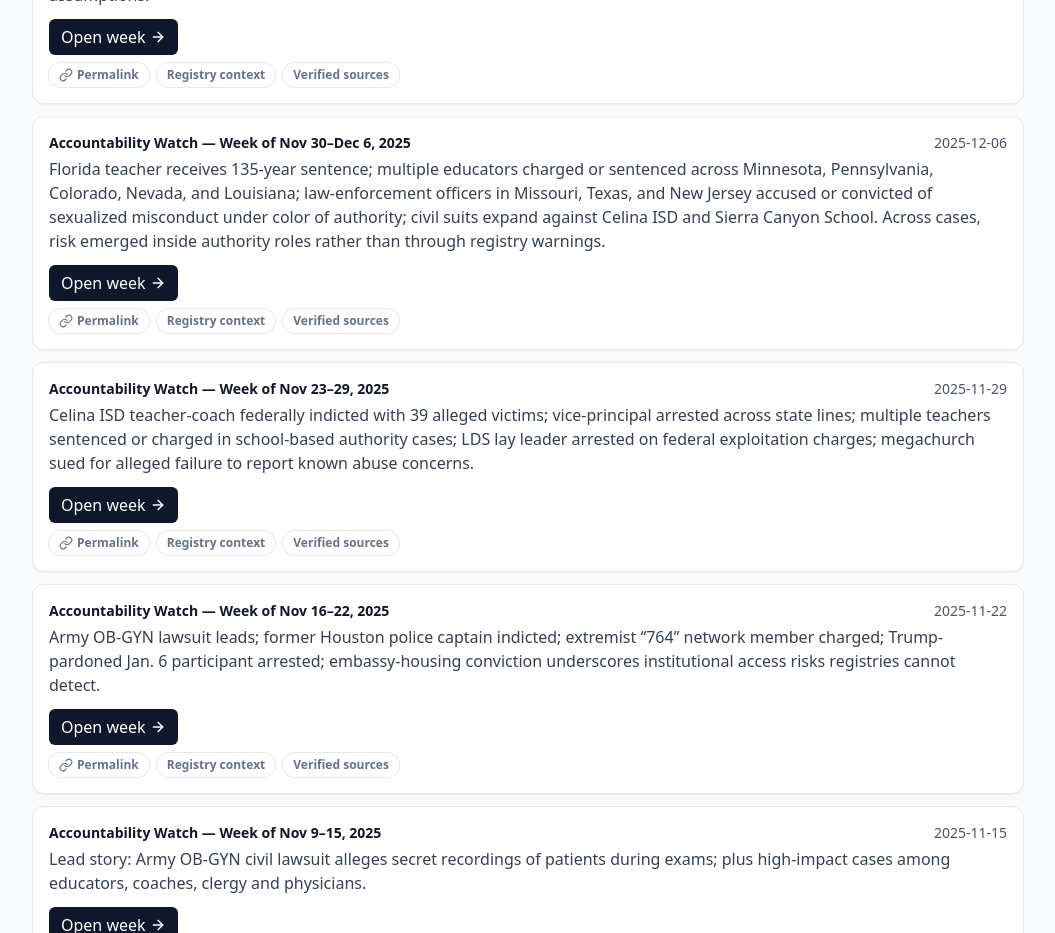
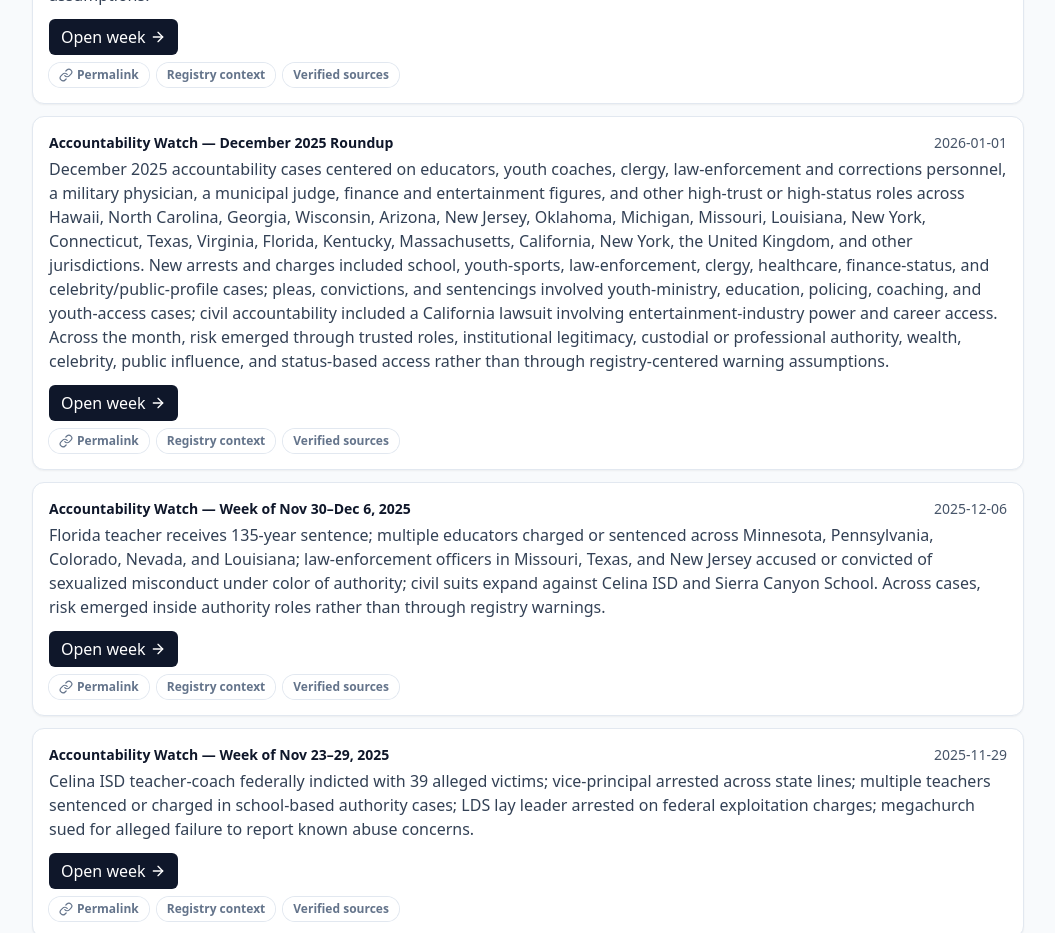
Before and after one commit to projectsolarrecon/Solar, a React (Vite) app: page /resources/accountability-watch in a window 1280 px wide. Shown: the part 2100-3033 px from the top of the page, without its empty margins (112-1167 px from the left). Built offline with nearby package versions, Linux system fonts and the light colour scheme.

Commit message:
Update accountabilityWatch.ts

```diff
--- a/src/data/accountabilityWatch.ts
+++ b/src/data/accountabilityWatch.ts
@@ -30,6 +30,14 @@ export const accountabilityWatch: AccountabilityItem[] = [
   path: "/resources/accountability-watch/2026-02-01",
   summary:
     "Former or current police officers in Washington, D.C., North Carolina, Missouri, Georgia, and New York were arrested, sentenced, or otherwise implicated in January 2026 accountability cases; educators and school-linked defendants in Massachusetts/New Hampshire, Texas, Ohio, New Jersey, Missouri, and Winnsboro ISD figured prominently in both direct offending and alleged institutional concealment; clergy, political, medical, and first-responder cases expanded the month’s reach across Illinois/Missouri, South Carolina, California, Massachusetts, Florida, Wisconsin, and Missouri. Across cases, risk emerged through trusted roles, legitimacy, and institutional access rather than through registry-centered warning assumptions.",
+},
+{
+  date: "2026-01-01",
+  title: "Accountability Watch — December 2025 Roundup",
+  slug: "2026-01-01",
+  path: "/resources/accountability-watch/2026-01-01",
+  summary:
+    "December 2025 accountability cases centered on educators, youth coaches, clergy, law-enforcement and corrections personnel, a military physician, a municipal judge, finance and entertainment figures, and other high-trust or high-status roles across Hawaii, North Carolina, Georgia, Wisconsin, Arizona, New Jersey, Oklahoma, Michigan, Missouri, Louisiana, New York, Connecticut, Texas, Virginia, Florida, Kentucky, Massachusetts, California, New York, the United Kingdom, and other jurisdictions. New arrests and charges included school, youth-sports, law-enforcement, clergy, healthcare, finance-status, and celebrity/public-profile cases; pleas, convictions, and sentencings involved youth-ministry, education, policing, coaching, and youth-access cases; civil accountability included a California lawsuit involving entertainment-industry power and career access. Across the month, risk emerged through trusted roles, institutional legitimacy, custodial or professional authority, wealth, celebrity, public influence, and status-based access rather than through registry-centered warning assumptions.",
 },
 {
   date: "2025-12-06",
```
